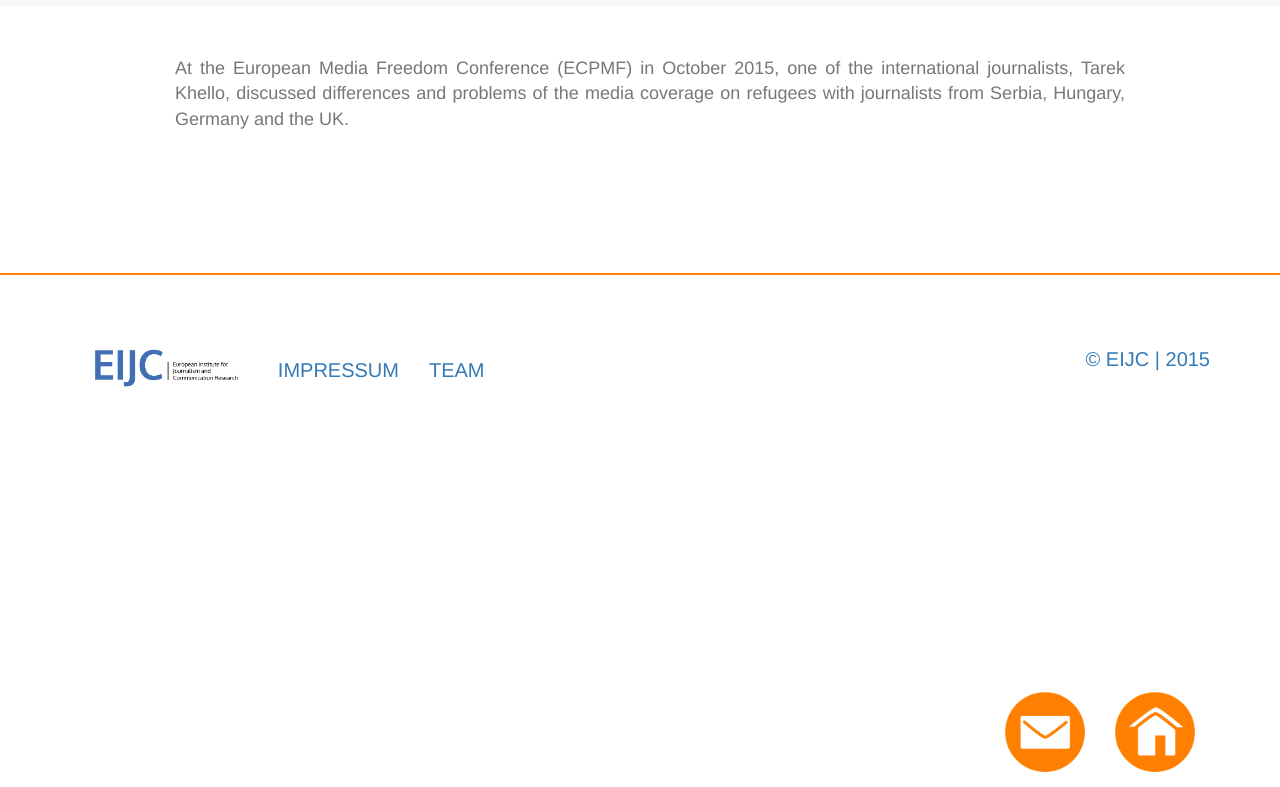
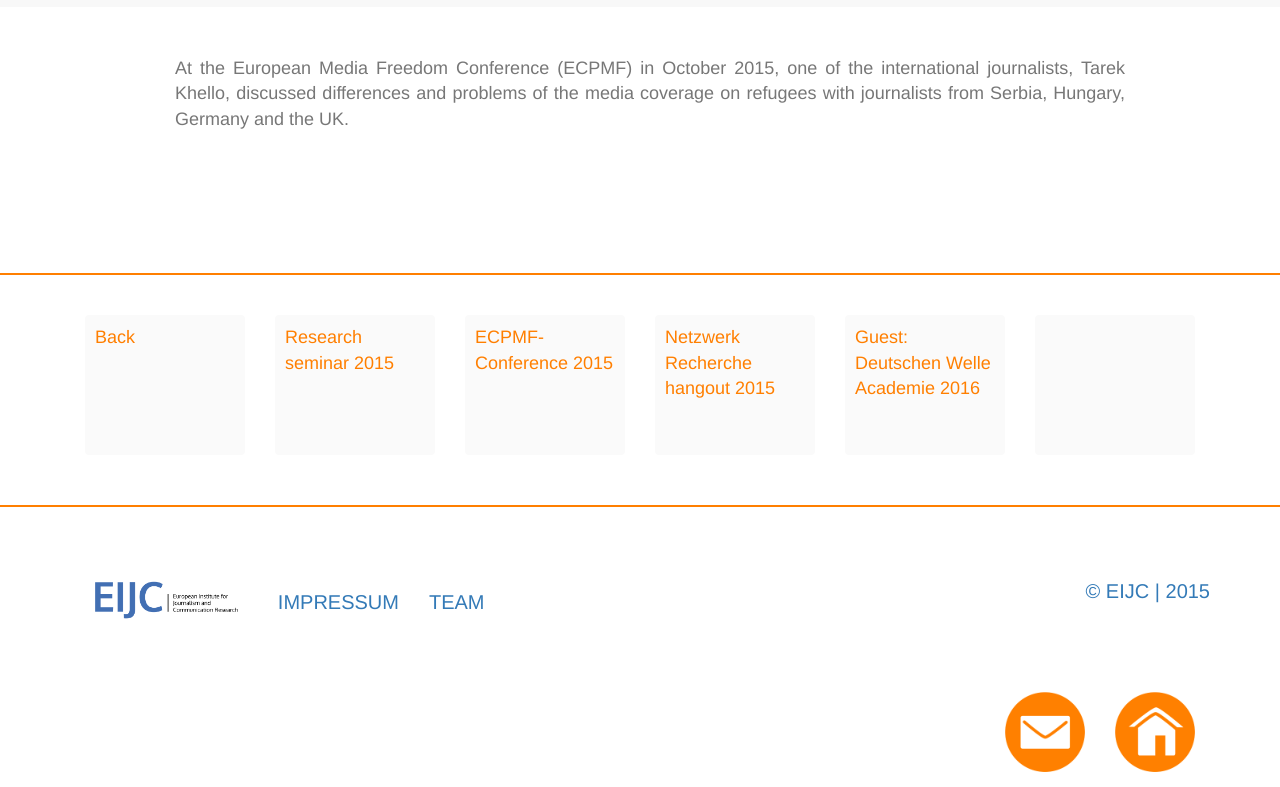
Before and after one commit to EIJC/TIJ, a Jekyll site: the page built from en/doc.html, in a window 1280 px wide and 900 px high, scrolled down 1445 px, cut to the strip 113-900 px from the top of the window. Built offline with Jekyll 4.4.1, drawn with Linux system fonts in a browser that asks for light colours; nearby versions of some CDN libraries.

Commit message:
Update footer-en.html

```diff
--- a/_includes/footer-en.html
+++ b/_includes/footer-en.html
@@ -1,3 +1,40 @@
+<div class="container">
+	<div class="row">
+		</div>
+		<div class="col-md-2">
+                <p><a href="http://treffen.eijc.eu/en.html " class="thumbnail" style="background-color:#FAFAFA; width: 160px; height: 140px; border:0px; padding: 10px;">
+                 Back
+                </a></p>
+        	 </div>
+		<div class="col-md-2">
+                <p><a href="http://treffen.eijc.eu/2015/08/03/research-seminar.html" class="thumbnail" style="background-color:#FAFAFA; width: 160px; height: 140px; border:0px;padding: 10px;">
+                Research seminar 2015
+                </a></p>
+        	</div>
+        	<div class="col-md-2">
+                <p><a href="http://treffen.eijc.eu/2015/10/08/ecpmf-conferenz-2015.html " class="thumbnail" style="background-color:#FAFAFA; width: 160px; height: 140px; border:0px;padding: 10px;">
+                ECPMF-Conference 2015
+                </a></p>
+        	 </div>
+        	 <div class="col-md-2">
+                <p><a href="http://treffen.eijc.eu/2015/10/29/nw-hangout.html " class="thumbnail" style="background-color:#FAFAFA; width: 160px; height: 140px; border:0px;padding: 10px;">
+                  Netzwerk Recherche hangout 2015
+                </a></p>
+        	 </div>
+        	 <div class="col-md-2">
+                <p><a href="http://treffen.eijc.eu/2016/05/26/dwa-en.html " class="thumbnail" style="background-color:#FAFAFA; width: 160px; height: 140px; border:0px;padding: 10px;">
+                  Guest: Deutschen Welle Academie 2016
+                </a></p>
+        	 </div>
+        	 <div class="col-md-2">
+                <p><a href=" " class="thumbnail" style="background-color:#FAFAFA; width: 160px; height: 140px; border:0px;padding: 10px;">
+
+                </a></p>
+	</div>
+</div>
+
+<div class="divider"></div>
+
 <div class="container">
   	<ul class="nav navbar-nav">
   		<li>
```
